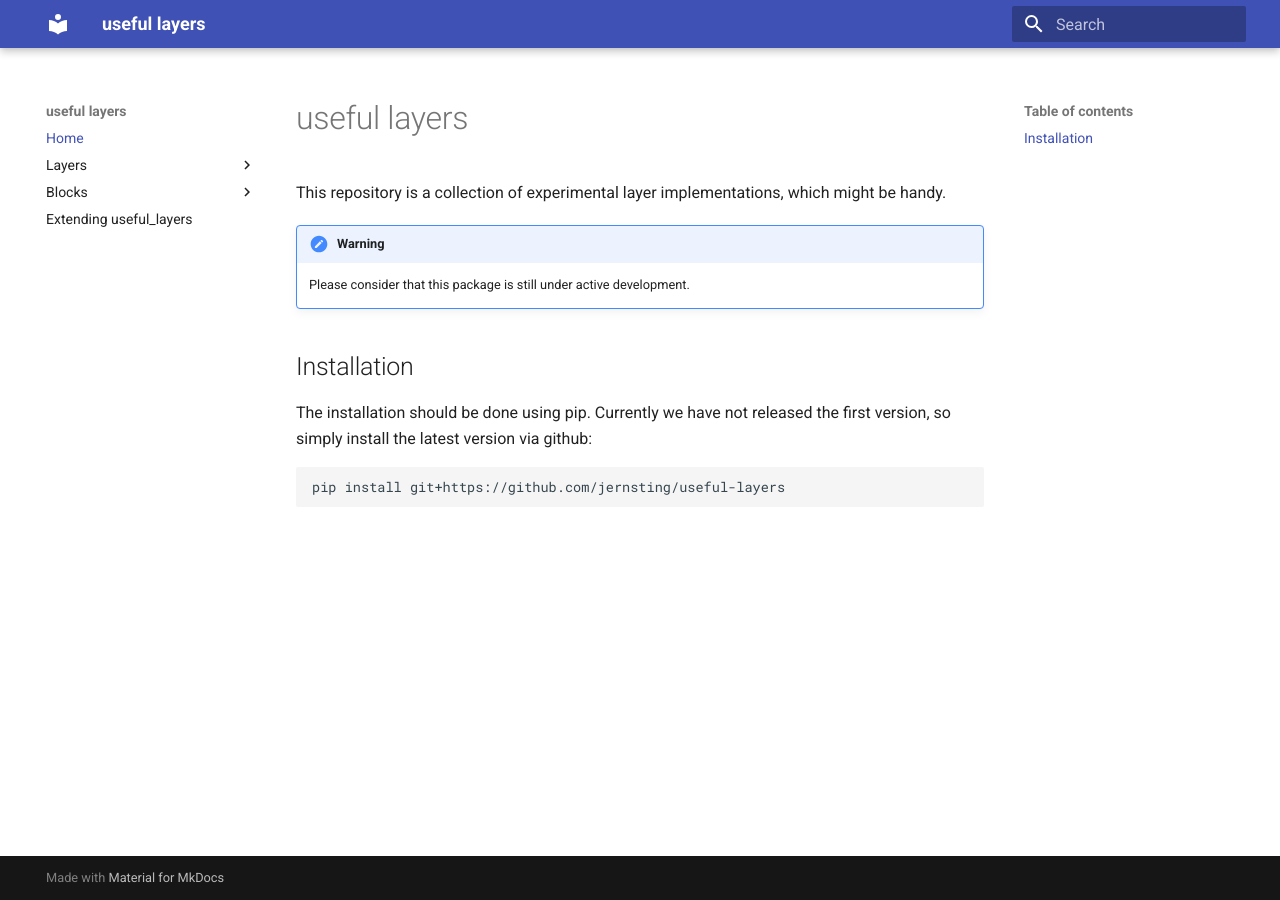
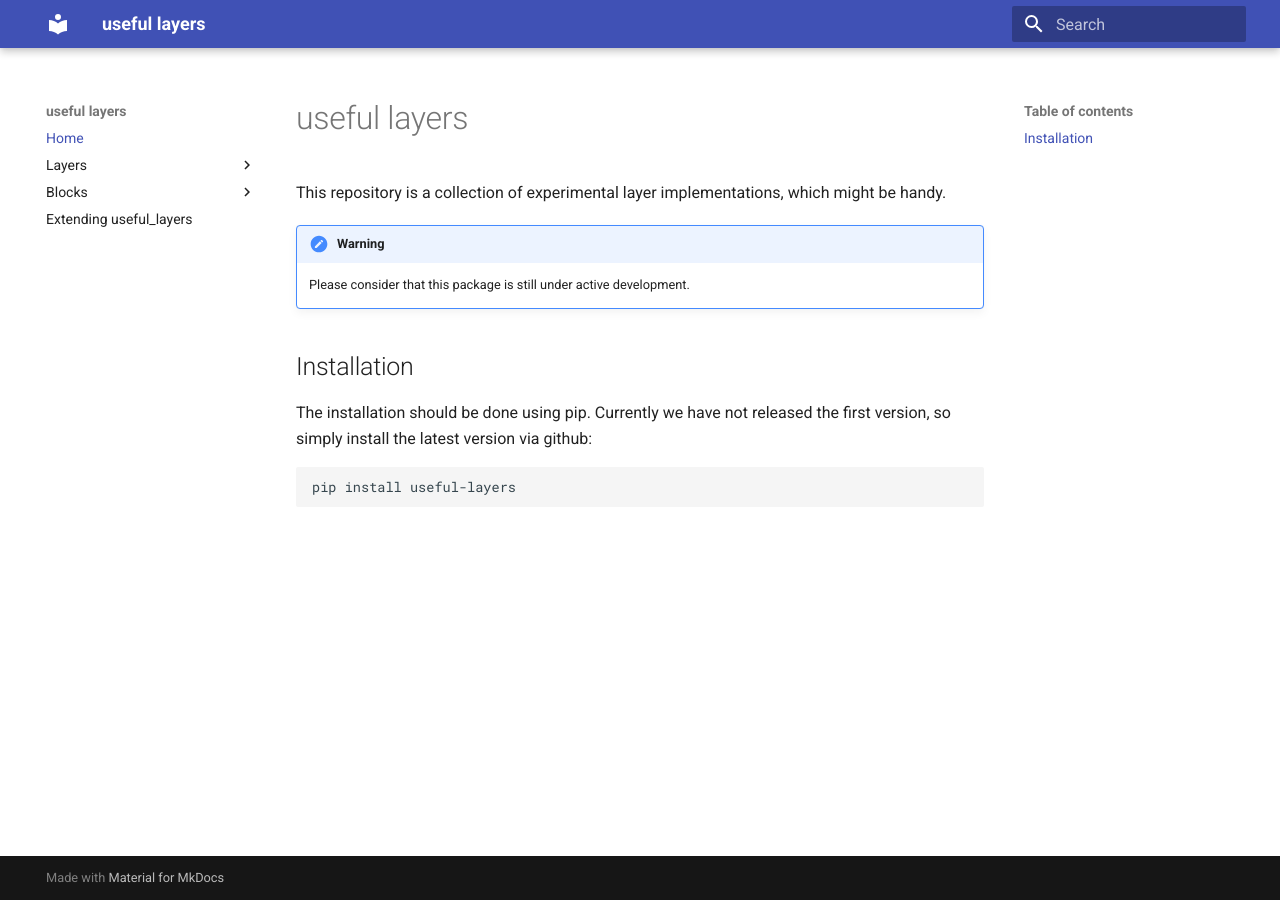
Before and after one commit to jernsting/useful_layers, an MkDocs documentation site: the page built from documentation/docs/index.md, in a window 1280 px wide. Built offline with MkDocs 1.6.1 and Material for MkDocs 9.7.7, drawn with Linux system fonts in a browser that asks for light colours.

Commit message:
Updated download information

````diff
--- a/documentation/docs/index.md
+++ b/documentation/docs/index.md
@@ -11,5 +11,5 @@ The installation should be done using pip.
 Currently we have not released the first version, so simply install the latest version via github:
 
 ```bash
-pip install git+https://github.com/jernsting/useful-layers
+pip install useful-layers
 ```
````
Also changed, not shown: README.md.
